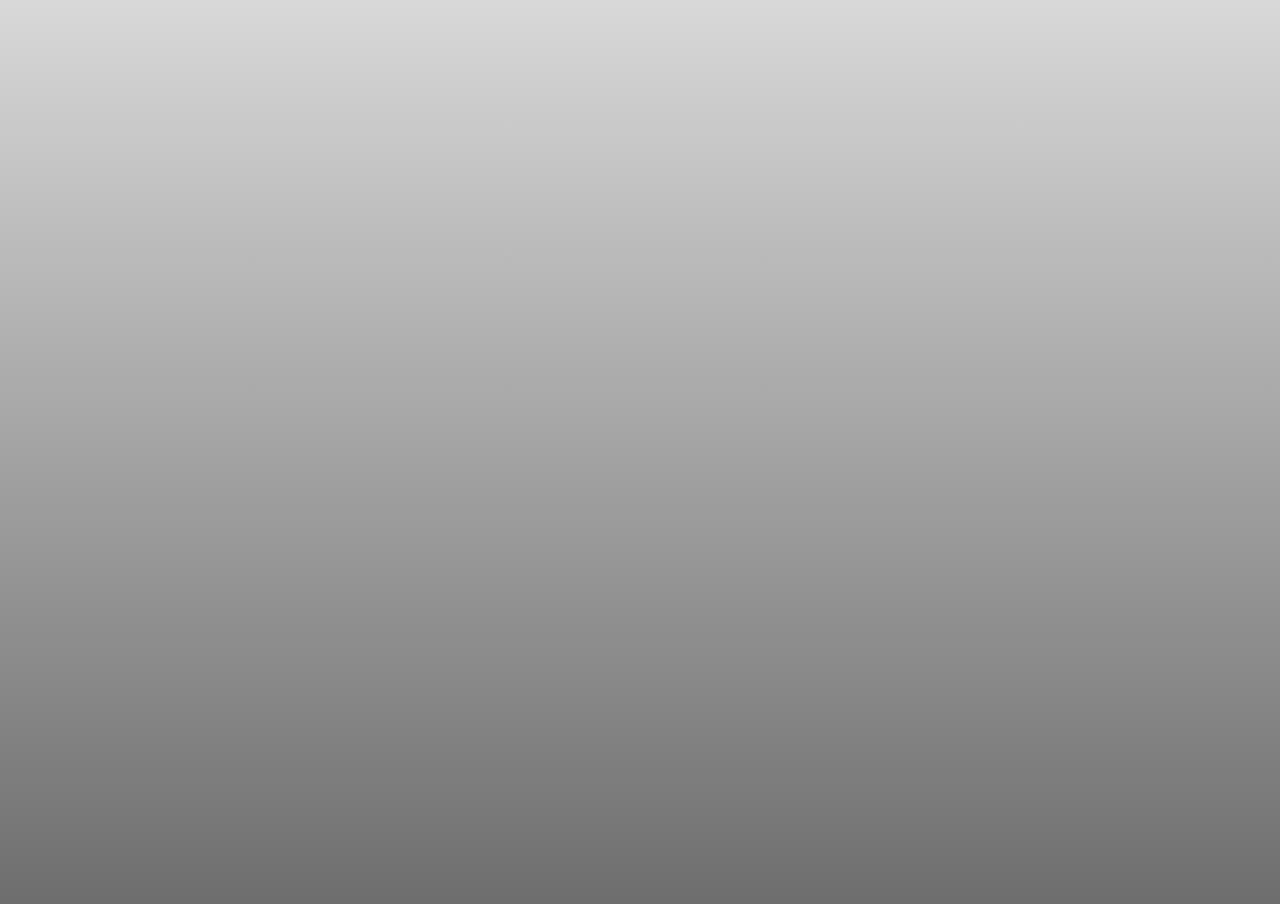
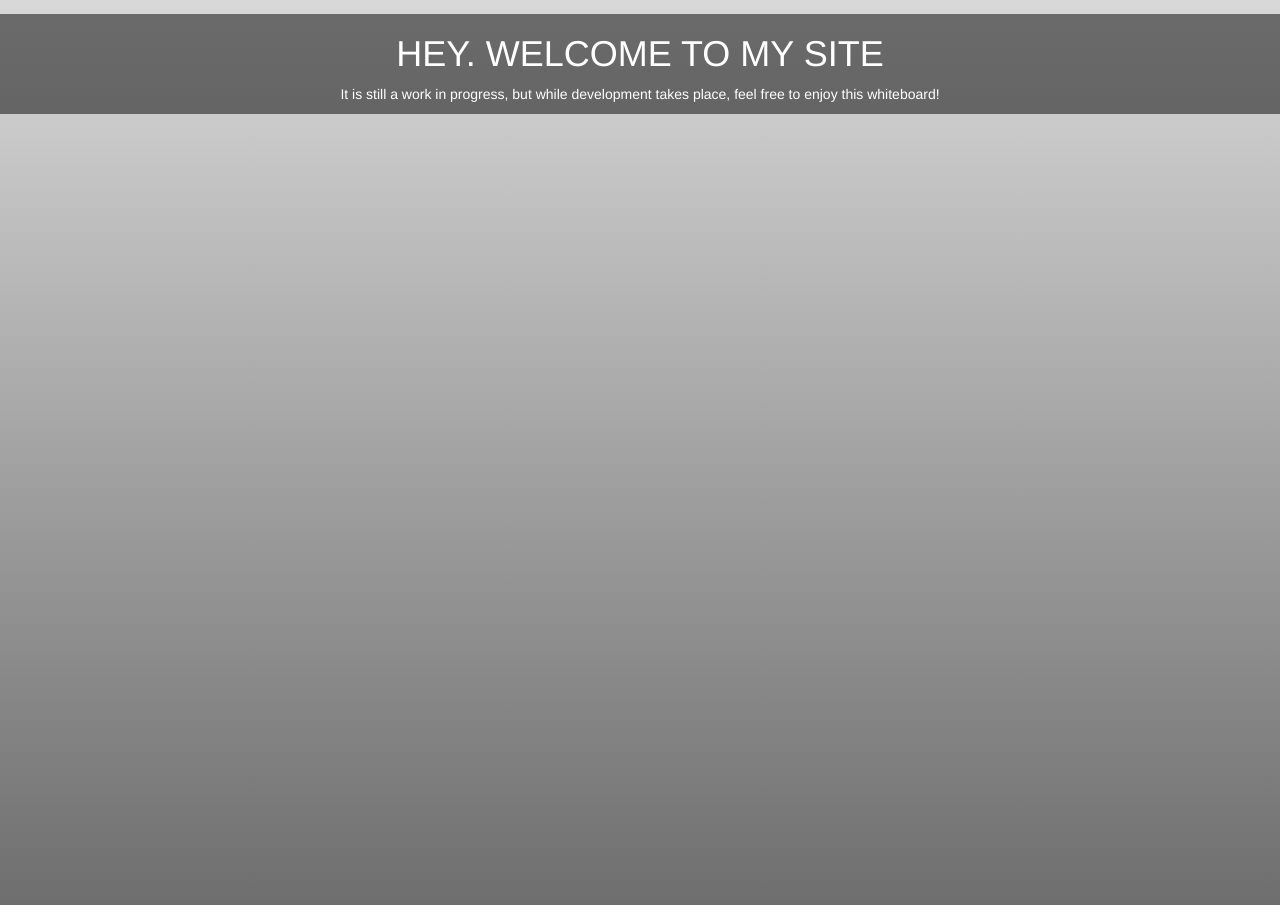
Before and after one commit to NataliaLKB/nataliabaltazar.me, a Jekyll site: the page index.html, which Jekyll copies as it is, in a window 1280 px wide. Built offline with Jekyll 4.4.1, drawn with Linux system fonts in a browser that asks for light colours.

Commit message:
whiteboard start

```diff
--- a/_sass/_whiteboard.scss
+++ b/_sass/_whiteboard.scss
@@ -1,5 +1,6 @@
-body {
+body.container-fluid {
 	margin: 0;
+	padding: 0;
 }
 
 #canvas-container {
@@ -8,3 +9,18 @@ body {
 	background: -moz-linear-gradient(#D8D8D8, #6E6E6E);
 	background: linear-gradient(#D8D8D8, #6E6E6E);
 }
+
+.banner {
+	position: absolute;
+	top: 1em;
+	width: 100%;
+}
+
+#introduction-message {
+	width: 100%;
+	color: white;
+	background-color: rgba(0,0,0,0.5);
+	font-family: "HelveticaNeue-Light", "Helvetica Neue Light", "Helvetica Neue", Helvetica, Arial, "Lucida Grande", sans-serif;
+	font-weight: 300;
+	text-align: center;
+}
--- a/index.html
+++ b/index.html
@@ -1,15 +1,29 @@
 <!DOCTYPE html>
 <html>
   <head>
+  	<meta charset="utf-8">
+	 <meta http-equiv="X-UA-Compatible" content="IE=edge">
+	 <meta name="viewport" content="width=device-width initial-scale=1">
     <script type="text/javascript" src="./js/whiteboard.js"></script>
     <link rel="stylesheet" href="/css/main.css">
+    <link rel="stylesheet" href="https://maxcdn.bootstrapcdn.com/bootstrap/3.3.2/css/bootstrap.min.css">
   </head>
 
-  <body>
+  <body class="container-fluid">
     <div id="canvas-container">
       <canvas id="canvas"></canvas>
     </div>
 
+    <div class="banner">
+	    <div id="introduction-message" class="col-xs-12">
+	    	<h1>HEY. WELCOME TO MY SITE</h1>
+	    	<p>It is still a work in progress, but while development takes place, feel free to enjoy this whiteboard!</p>
+	    </div>
+
+	    <div class="controls">
+	    </div>
+	</div>
+
   </body>
 
 </html>
--- a/js/whiteboard.js
+++ b/js/whiteboard.js
@@ -37,6 +37,7 @@
 
         plots.push({x: x, y: y});
 
+        //declares what colour for drawing
         drawOnCanvas(blue, plots);
     }
 
```
